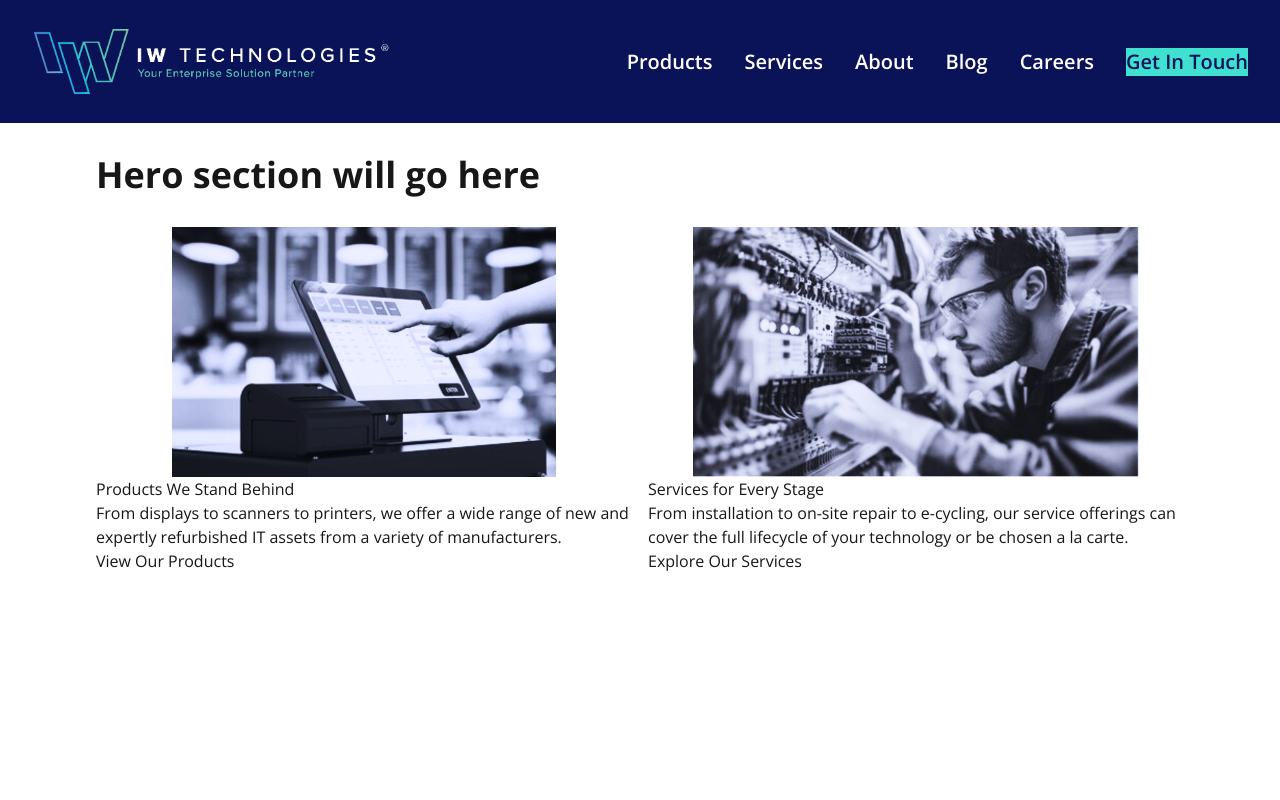
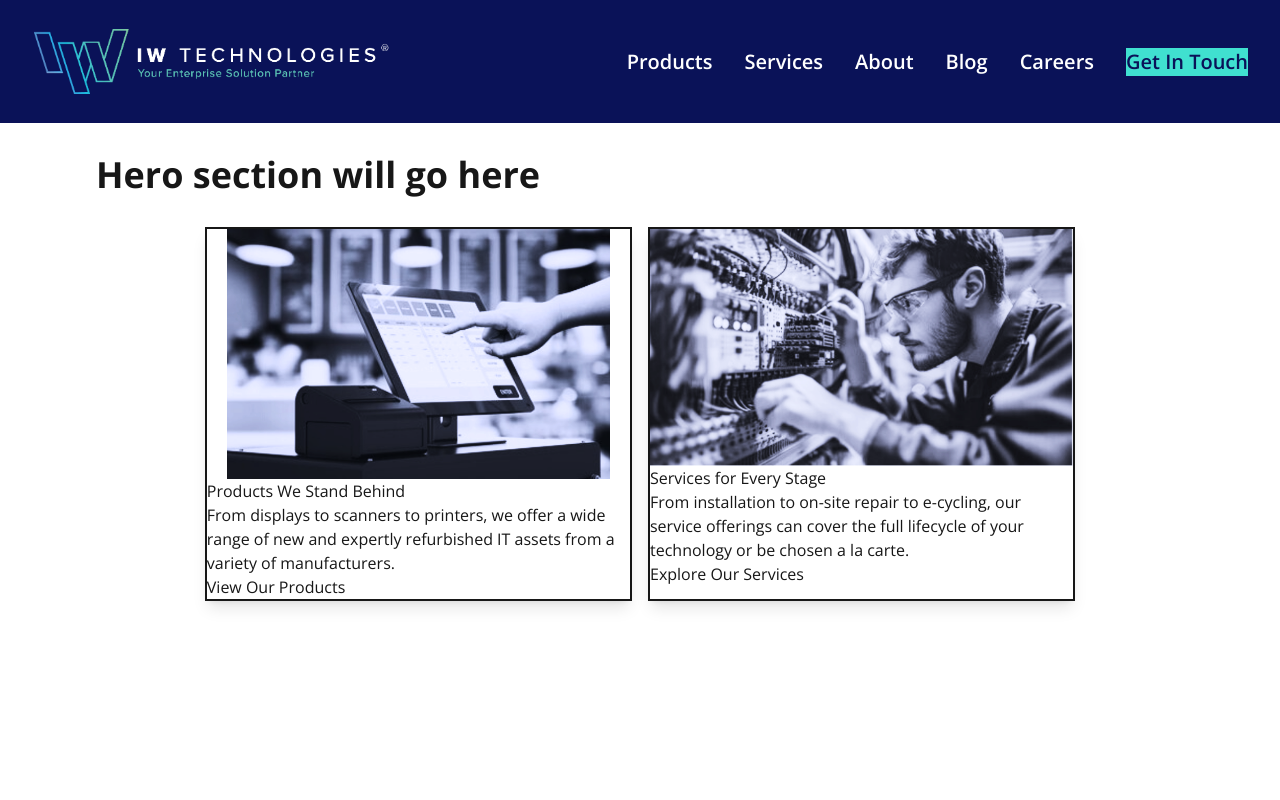
Before and after one commit to IWTechnologies/weareiw, a Next.js app in the folder nextjs-weareiw/: page / in a window 1280 px wide. Shown: the top 800 px of the page. Built offline with nearby package versions, Linux system fonts and the light colour scheme.

Commit message:
Card: added drop shadow and border to help work on layout. also updated width and margin for parent section.

```diff
--- a/nextjs-weareiw/src/app/page.tsx
+++ b/nextjs-weareiw/src/app/page.tsx
@@ -9,7 +9,7 @@ export default function IndexPage() {
   return (
     <main className="container mx-auto min-h-screen max-w-9/10 p-8">
       <h1 className="text-4xl font-bold mb-8">Hero section will go here</h1>
-      <section className="w-full flex space-x-4">
+      <section className="w-[80%] mx-auto flex space-x-4">
         <Card
           imageSrc="/View-our-products-Moody-blue.png"
           imageAlt="Blue tinted view our products card image"
--- a/nextjs-weareiw/src/components/Card.tsx
+++ b/nextjs-weareiw/src/components/Card.tsx
@@ -14,7 +14,7 @@ type CardProps = {
 
 export default function Card({ imageSrc, imageAlt, imageWidth, imageHeight, title, text, linkHref, linkLabel }: CardProps) {
     return (
-        <div className="w-1/2 flex flex-col">
+        <div className="w-1/2 flex flex-col border-2 border-solid shadow-lg">
             <Image className="max-h-[250px] h-auto w-auto object-contain"
             src={imageSrc} alt={imageAlt} priority width={imageWidth} height={imageHeight} />
             <h2>{title}</h2>
```
